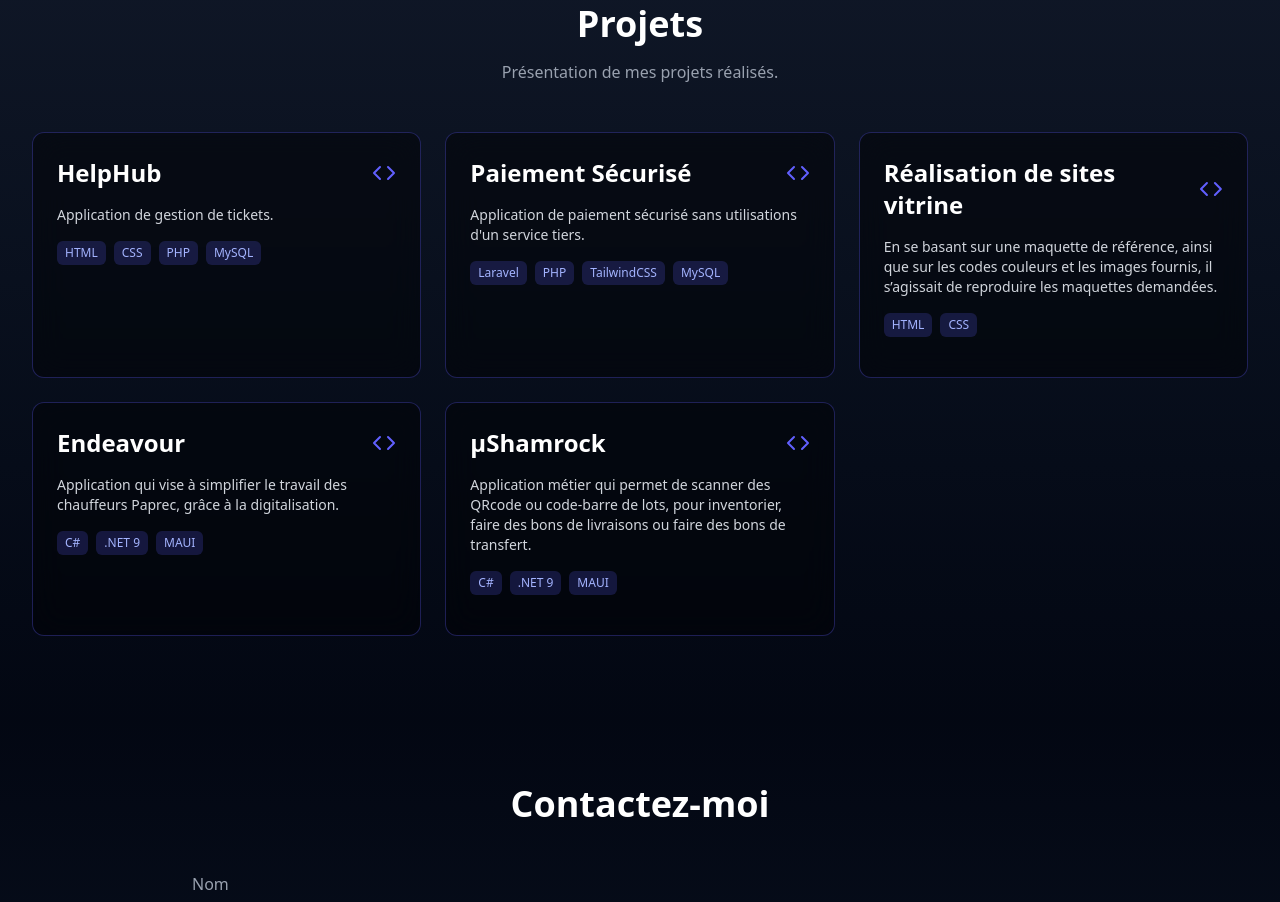
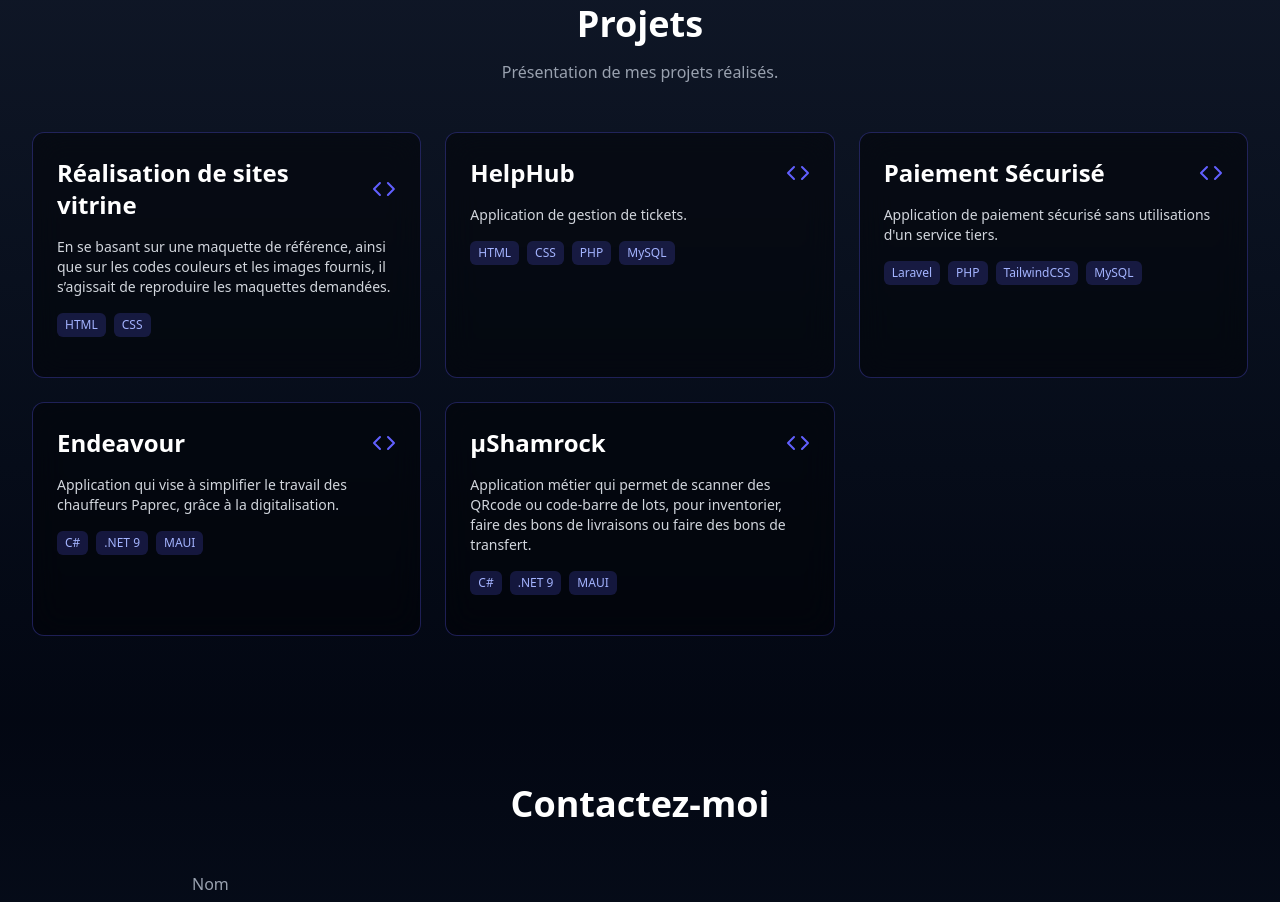
Before and after one commit to TusseauElouan/Portfolio-React, a React (Vite) app: page / in a window 1280 px wide. Shown: the part 2480-3382 px from the top of the page. Built offline with nearby package versions, Linux system fonts and the light colour scheme.

Commit message:
order by date

```diff
--- a/src/components/Projects.jsx
+++ b/src/components/Projects.jsx
@@ -14,6 +14,11 @@ import paiementListePaiementsDiff from '../assets/paiement-securise-liste-paieme
 import paiementListePaiementsClient from '../assets/paiement-securise-liste-paiements-client.png';
 
 const projectsData = [
+  {
+    title: "Réalisation de sites vitrine",
+    description: "En se basant sur une maquette de référence, ainsi que sur les codes couleurs et les images fournis, il s’agissait de reproduire les maquettes demandées.",
+    technologies: ["HTML", "CSS"]
+  },
   {
     title: "HelpHub",
     description: "Application de gestion de tickets.",
@@ -72,11 +77,6 @@ const projectsData = [
         description: "Liste des paiements côté client, sans possibilité de rembourser un paiement."
       }
     ]
-  },
-  {
-    title: "Réalisation de sites vitrine",
-    description: "En se basant sur une maquette de référence, ainsi que sur les codes couleurs et les images fournis, il s’agissait de reproduire les maquettes demandées.",
-    technologies: ["HTML", "CSS"]
   },
   {
     title: "Endeavour",
```
